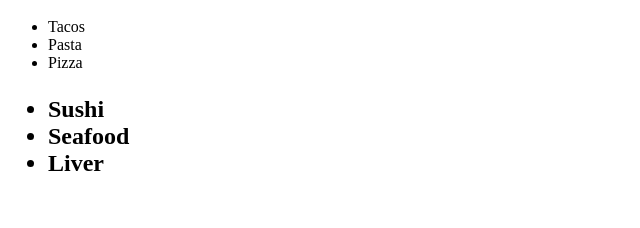
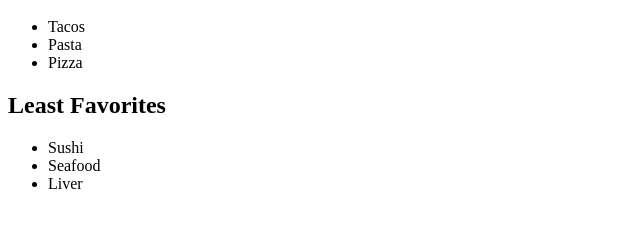
Before and after one commit to Chambers37/HTML-stretch, a plain HTML site: page index.html in a window 1280 px wide. Shown: the part 48-276 px from the top of the page, without its empty margins (0-640 px from the left). Drawn offline with Linux system fonts and the light colour scheme.

Commit message:
fixed h2

```diff
--- a/index.html
+++ b/index.html
@@ -9,12 +9,11 @@
       <li>Pasta</li>
       <li>Pizza</li>
     </ul>
-    <h2>
+    <h2>Least Favorites</h2>
       <ul>
         <li>Sushi</li>
         <li>Seafood</li>
         <li>Liver</li>
       </ul>
-    </h2>
   </body>
 </html>
```
